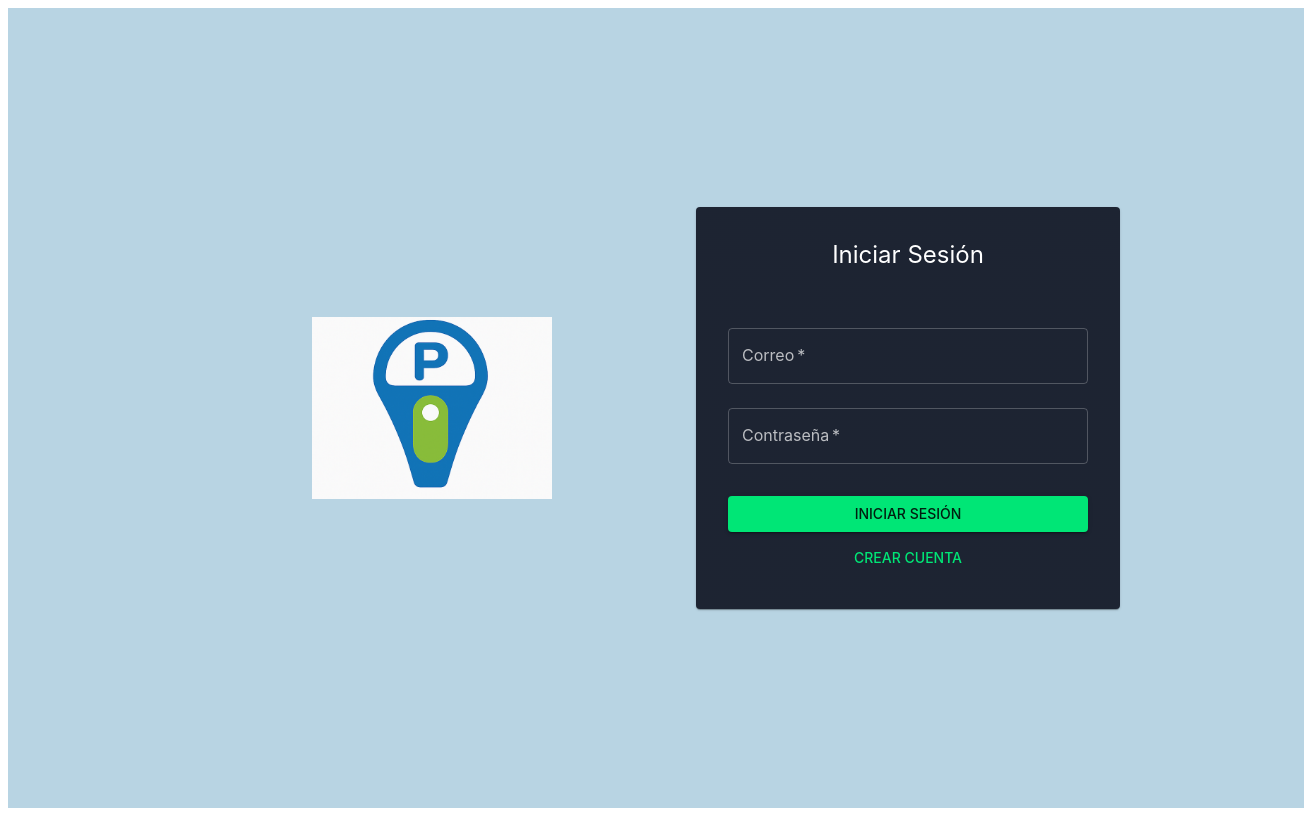
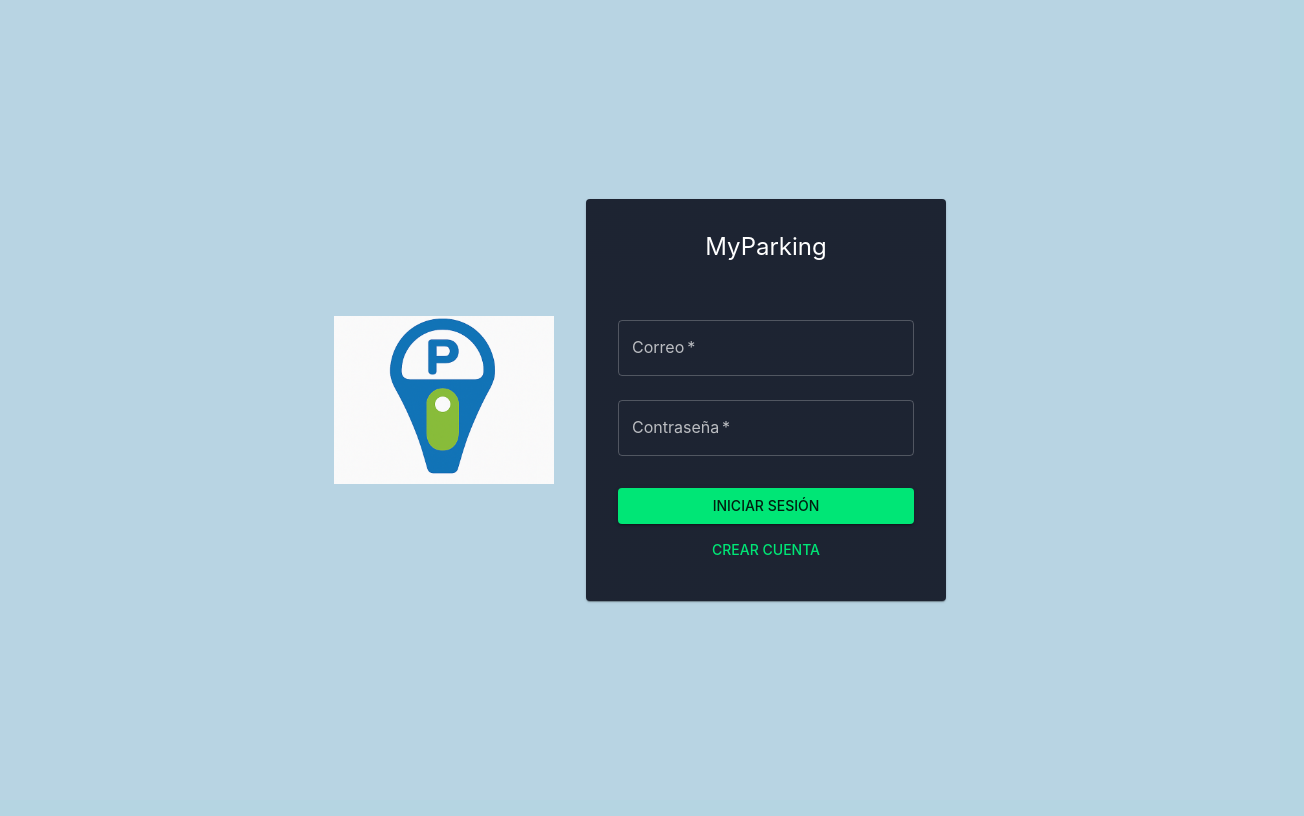
Before and after one commit to SarayF1/Proyecto-DAW, a React (Vite) app in the folder Front/: page / in a window 1280 px wide. Shown: the whole page, 1304 px wide, since content can reach past the window. Built offline with nearby package versions, Linux system fonts and the light colour scheme.

Commit message:
fix bordes

```diff
--- a/Front/src/main.jsx
+++ b/Front/src/main.jsx
@@ -6,11 +6,13 @@ import { BrowserRouter } from "react-router-dom";
 import { AuthProvider } from "./context/AuthProvider";
 import { ThemeProvider } from "@mui/material";
 import { theme } from "./theme/theme";
+import { CssBaseline } from "@mui/material";
 
 ReactDOM.createRoot(document.getElementById("root")).render(
   <ThemeProvider theme={theme}>
     <BrowserRouter>
       <AuthProvider>
+        <CssBaseline />
         <App />
       </AuthProvider>
     </BrowserRouter>
--- a/Front/src/pages/auth/Login.jsx
+++ b/Front/src/pages/auth/Login.jsx
@@ -42,20 +42,36 @@ export default function Login() {
 
 return (
   <Box
-    display="flex"
-    minHeight="100vh"
-    width="100%"
-    justifyContent="center"
-    alignItems="center"
-    bgcolor="#b8d4e3"
     sx={{
+      minHeight: "100vh",
+      width: "100%",
+      display: "flex",
+      justifyContent: "center",
+      alignItems: "center",
+      bgcolor: "#b8d4e3",
       px: 2,
-      overflowX: "hidden",
+    }}
+  >
+    <Box
+      sx={{
+        display: "flex",
         flexDirection: {
           xs: "column",
           md: "row",
         },
-      gap: 3,
+        alignItems: "center",
+        justifyContent: "center",
+        gap: 4,
+        width: "100%",
+        maxWidth: "800px",
+      }}
+    >
+      <Box
+        sx={{
+          display: "flex",
+          justifyContent: "center",
+          alignItems: "center",
+          flexShrink: 0,
         }}
       >
         <Box
@@ -64,15 +80,15 @@ return (
           alt="Logo"
           sx={{
             width: {
-          xs: "220px",
-          sm: "200px",
-          md: "240px",
+              xs: "120px",
+              sm: "160px",
+              md: "220px",
             },
-        padding: "120px",
             height: "auto",
-        maxWidth: "100%",
+            display: "block",
           }}
         />
+      </Box>
 
       <Paper
         sx={{
@@ -90,7 +106,7 @@ return (
           textAlign="center"
           paddingBottom={2}
         >
-        Iniciar Sesión
+          MyParking
         </Typography>
 
         {error && (
@@ -145,5 +161,6 @@ return (
         </Button>
       </Paper>
     </Box>
+  </Box>
 );
 }
```
Lines whose indentation alone changed are shown as unchanged.
